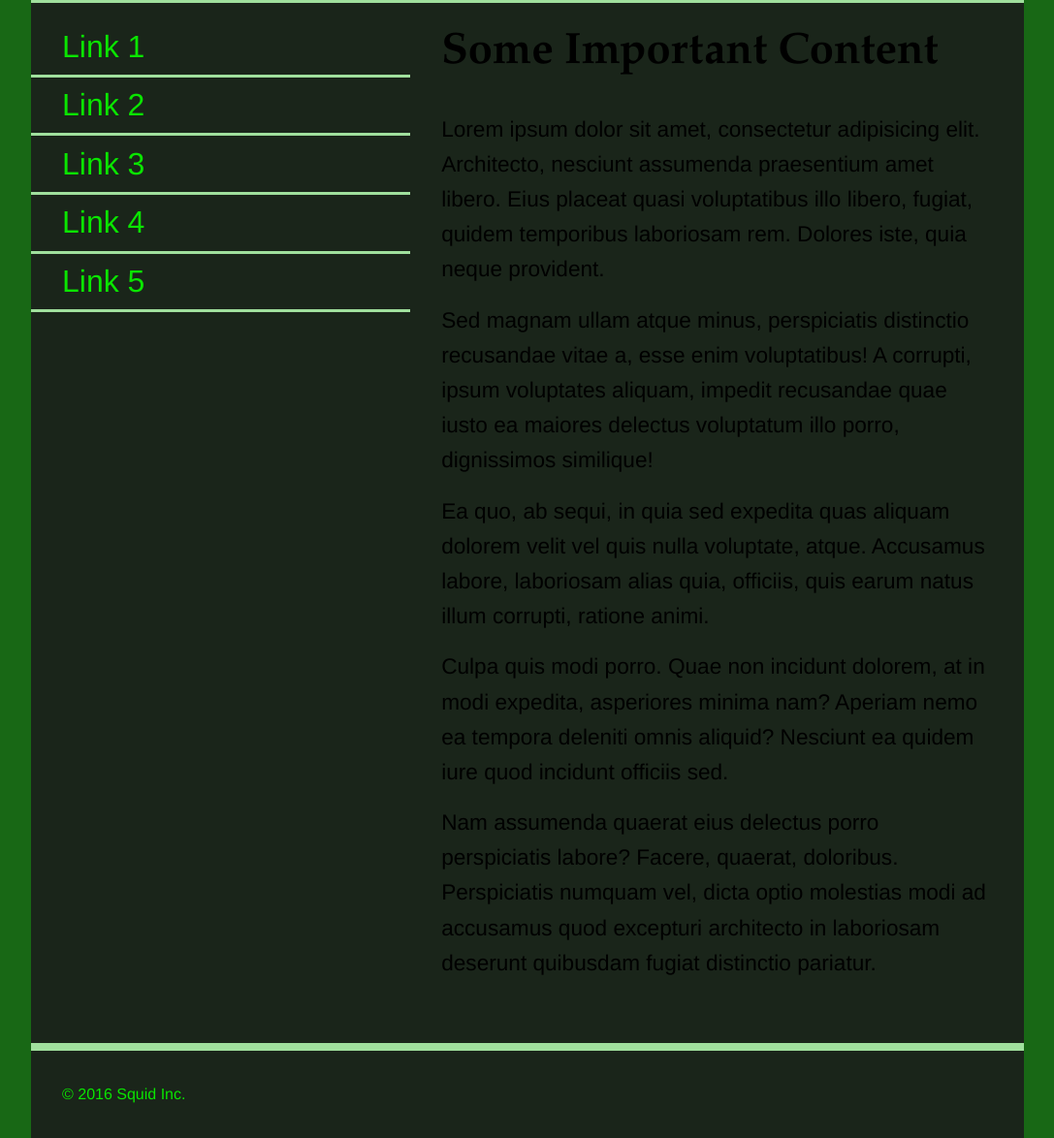
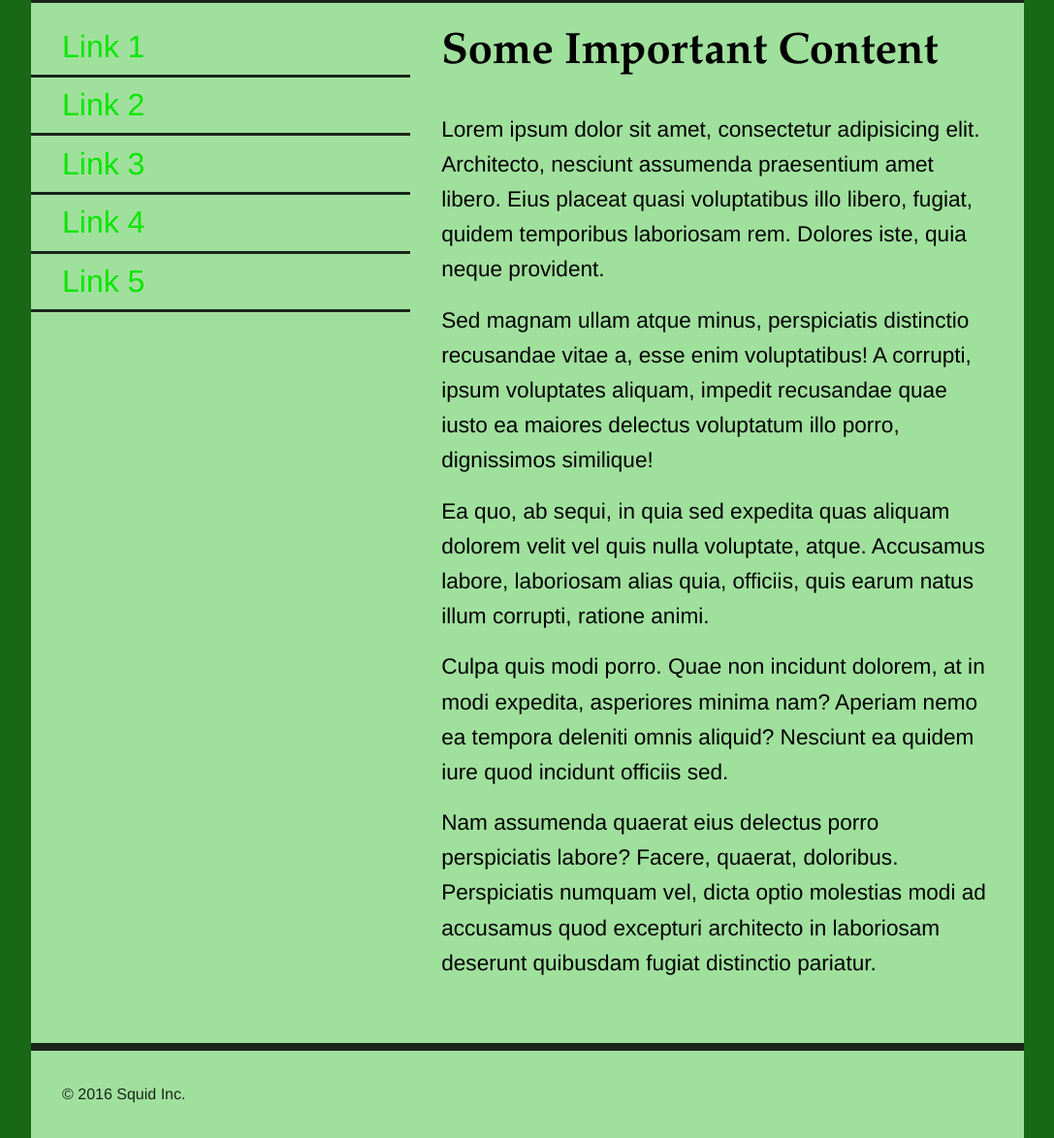
Before and after one commit to radm0018/colours, a plain HTML site: page index.html in a window 1280 px wide. Shown: the part 147-1321 px from the top of the page at 97% size, without its empty margins (96-1183 px from the left). Drawn offline with Linux system fonts and the light colour scheme.

Commit message:
Add files via upload

```diff
--- a/index.html
+++ b/index.html
@@ -46,13 +46,13 @@
         nav li>a{
             display: block;
             text-decoration: none;
-            border-bottom: 0.2rem solid #A0E09D;
+            border-bottom: 0.2rem solid #1A251A;
             padding: 0.2rem 2rem;
             color: #0AE500;
         }
         nav li>a:hover,
         nav li>a:active{
-            color: #A0E09D;
+            color: #1A251A;
         }
         p{
             font-size: 1.414rem;
@@ -65,11 +65,11 @@
             width: 80%;
             max-width: 1200px;
             margin: 0 auto;
-            background-color: #1A251A;
+            background-color: #A0E09D;
         }
         header{
             width:100%;
-            border-bottom: 1rem solid #A0E09D;
+            border-bottom: 1rem solid #1A251A;
         }
         nav{
             float:left;
@@ -82,12 +82,12 @@
         footer{
             clear:both;
             width: 100%;
-            border-top: 0.5rem solid #A0E09D;
+            border-top: 0.5rem solid #1A251A;
         }
         footer p{
             font-size: 1rem;
             padding: 2rem;
-            color: #0AE500;
+            color: #1A251A;
         }
     </style>
 </head>
```
